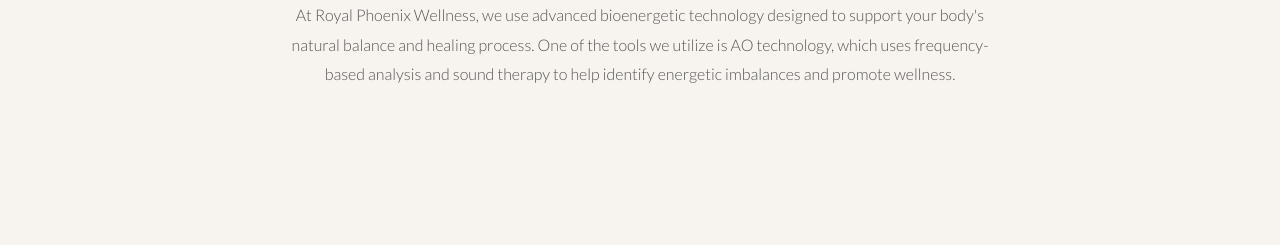
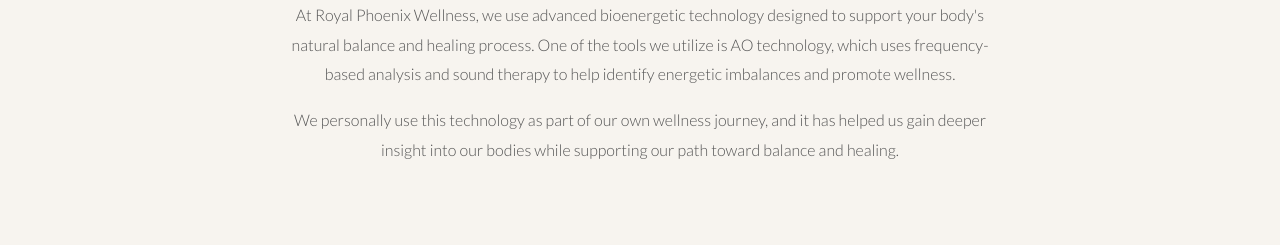
Before and after one commit to gailalisonhenry/phoenix2, a plain HTML site: page ao-scan.html in a window 1280 px wide. Shown: the part 331-576 px from the top of the page. Drawn offline with nearby package versions, Linux system fonts and the light colour scheme.

Commit message:
Add files via upload

```diff
--- a/ao-scan.html
+++ b/ao-scan.html
@@ -221,6 +221,7 @@
 <div class="page-header">
   <h1>Understanding AO Technology<br>&amp; Sound Therapy</h1>
   <p>At Royal Phoenix Wellness, we use advanced bioenergetic technology designed to support your body's natural balance and healing process. One of the tools we utilize is AO technology, which uses frequency-based analysis and sound therapy to help identify energetic imbalances and promote wellness.</p>
+  <p style="margin-top:1rem;">We personally use this technology as part of our own wellness journey, and it has helped us gain deeper insight into our bodies while supporting our path toward balance and healing.</p>
 </div>
 
 <!-- HOW IT WORKS -->
```
